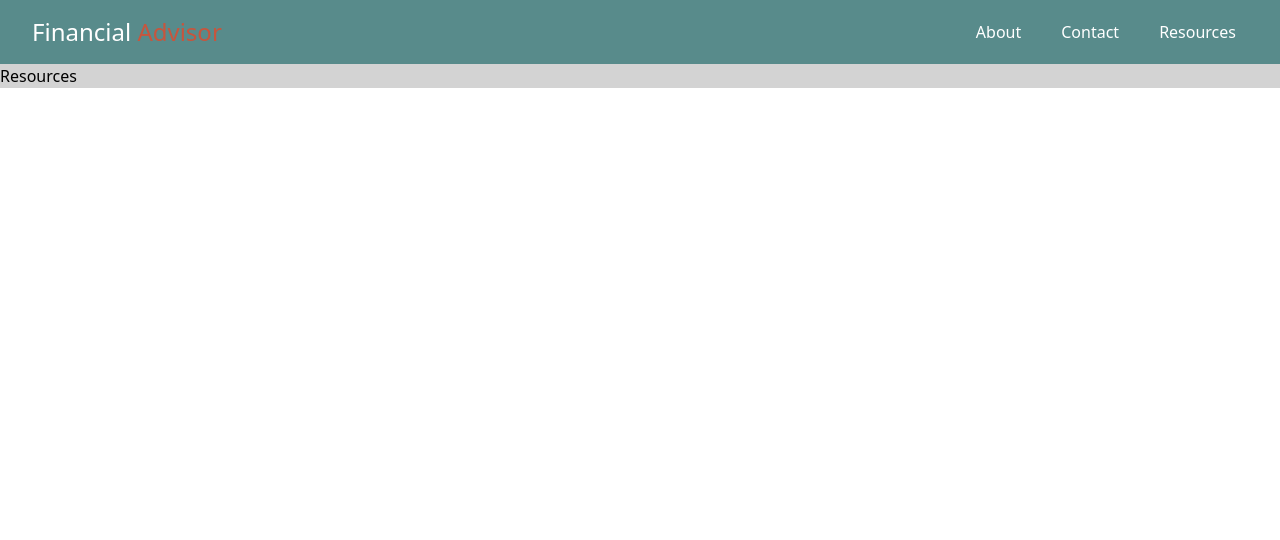
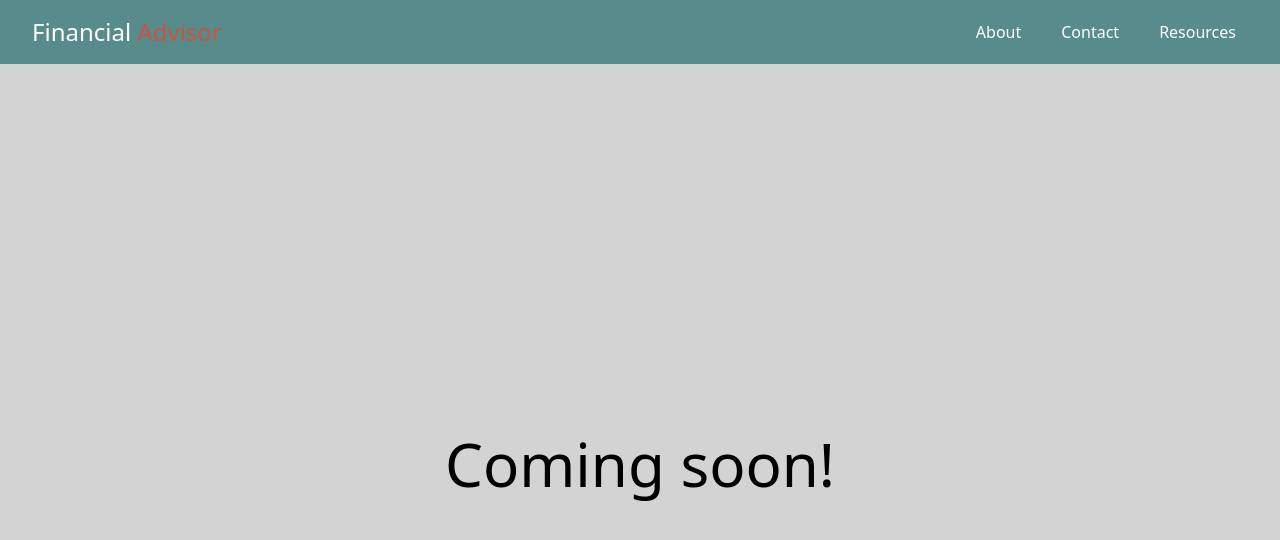
Before and after one commit to Siar416/elaha-badri-website, a React (Vite) app: page /resources in a window 1280 px wide. Shown: the top 540 px of the page. Built offline with nearby package versions, Linux system fonts and the light colour scheme.

Commit message:
Added coming soon text to resources page

```diff
--- a/src/components/Resources/Resources.jsx
+++ b/src/components/Resources/Resources.jsx
@@ -1,5 +1,9 @@
 const Resources = () => {
-  return <div>Resources</div>;
+  return (
+    <section className="h-screen flex justify-center items-center text-6xl">
+      <span>Coming soon!</span>
+    </section>
+  );
 };
 
 export default Resources;
```
